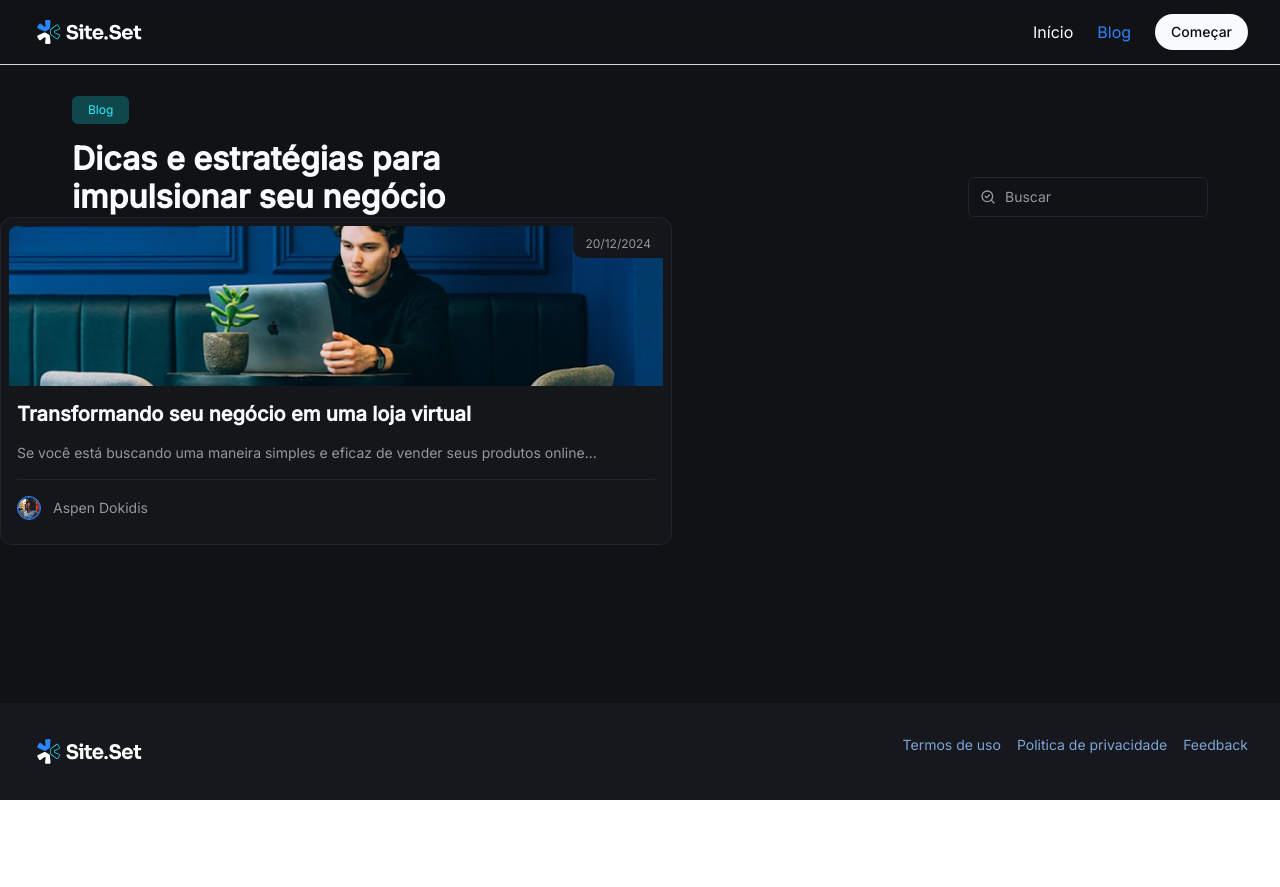
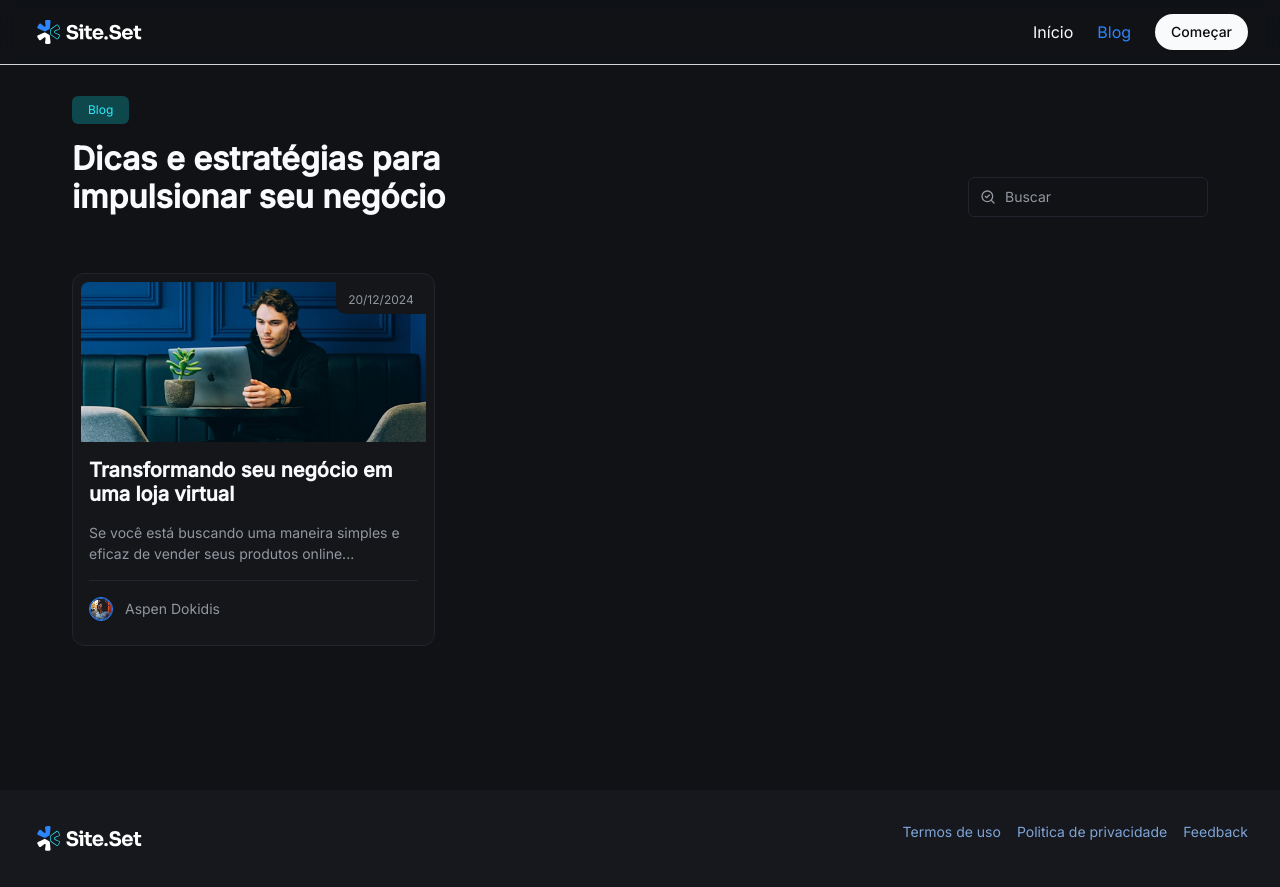
Before and after one commit to macedocmateus/site.set, a Next.js app: page /blog in a window 1280 px wide. Before the commit the page ends 800 px from the top, so only its background shows below. Built offline with nearby package versions, Linux system fonts and the light colour scheme; a web font is replaced by a local one.

Commit message:
add post grid component

```diff
--- a/src/templates/blog/blog-list.tsx
+++ b/src/templates/blog/blog-list.tsx
@@ -1,6 +1,7 @@
 import { Search } from '@/components/search'
 import { useRouter } from 'next/router'
 import { PostCard } from './components/post-card'
+import { PostGridCard } from './components/post-grid-card'
 
 export function BlogList() {
   const router = useRouter()
@@ -11,7 +12,7 @@ export function BlogList() {
 
   return (
     <div className="flex flex-col py-24 flex-grow h-full">
-      <header className="">
+      <header className="pb-14">
         <div className="container space-y-6 flex flex-col items-start justify-between md:flex-row md:items-end lg:items-end">
           <div className="flex flex-col gap-4 md:px-0">
             <span className="text-body-tag text-cyan-100 w-fit rounded-md text-center md:text-left py-2 px-4 bg-cyan-300">
@@ -24,6 +25,7 @@ export function BlogList() {
           <Search />
         </div>
       </header>
+      <PostGridCard>
         <PostCard
           title="Transformando seu negócio em uma loja virtual"
           description="Se você está buscando uma maneira simples e eficaz de vender seus produtos online..."
@@ -35,6 +37,7 @@ export function BlogList() {
             name: 'Aspen Dokidis',
           }}
         />
+      </PostGridCard>
     </div>
   )
 }
--- /dev/null
+++ b/src/templates/blog/components/post-grid-card/index.ts
@@ -0,0 +1 @@
+export * from './post-grid-card'
--- /dev/null
+++ b/src/templates/blog/components/post-grid-card/post-grid-card.tsx
@@ -0,0 +1,11 @@
+type PostGridCardProps = {
+  children: React.ReactNode
+}
+
+export const PostGridCard = ({ children }: PostGridCardProps) => {
+  return (
+    <div className="container grid grid-cols-1 md:grid-cols-2 lg:grid-cols-3 gap-6">
+      {children}
+    </div>
+  )
+}
```
Lines whose indentation alone changed are shown as unchanged.
